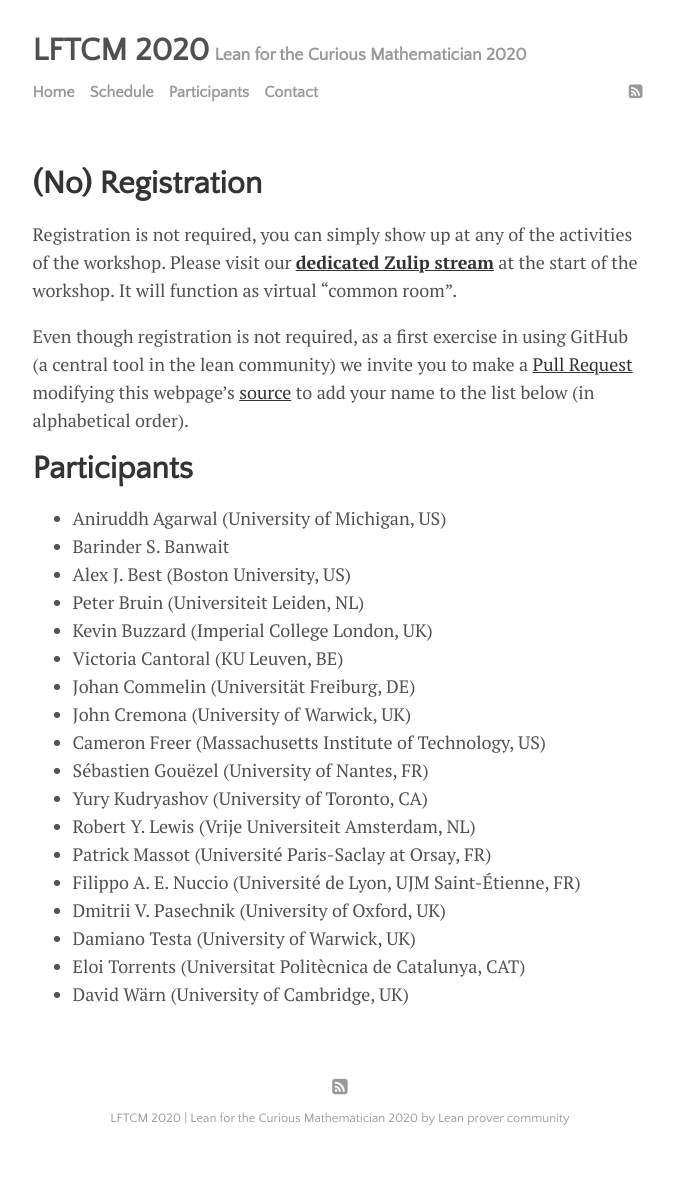
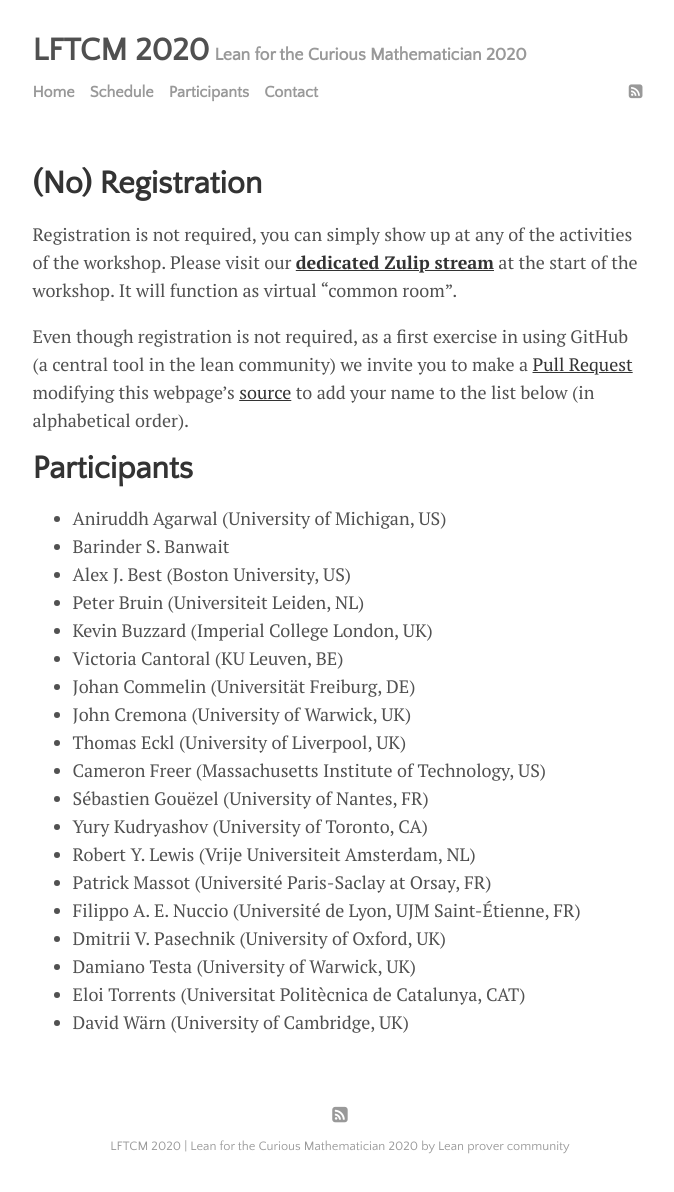
Before and after one commit to leanprover-community/lftcm2020, a Jekyll site: the page built from participants.md, in a window 1280 px wide. Shown: the whole page, without its empty margins (300-974 px from the left). Built offline with Jekyll 4.4.1, drawn with Linux system fonts in a browser that asks for light colours; before the commit the page ends 1164 px from its top, so only the background shows below that.

Commit message:
Update participants.md
participant added

```diff
--- a/participants.md
+++ b/participants.md
@@ -32,6 +32,7 @@
 * Victoria Cantoral (KU Leuven, BE)
 * Johan Commelin (Universität Freiburg, DE)
 * John Cremona (University of Warwick, UK)
+* Thomas Eckl (University of Liverpool, UK)
 * Cameron Freer (Massachusetts Institute of Technology, US)
 * Sébastien Gouëzel (University of Nantes, FR)
 * Yury Kudryashov (University of Toronto, CA)
```
